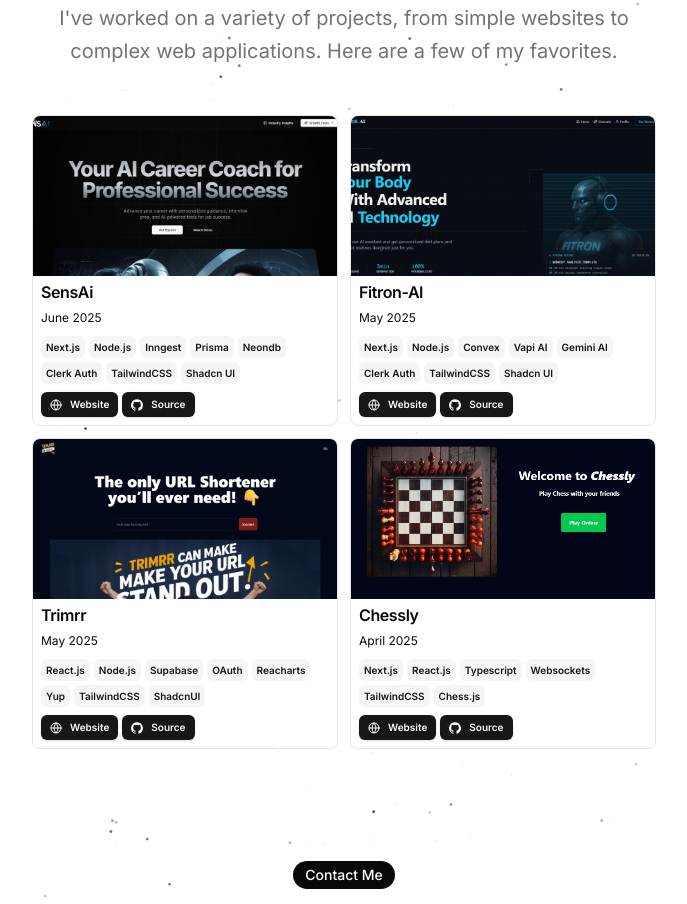
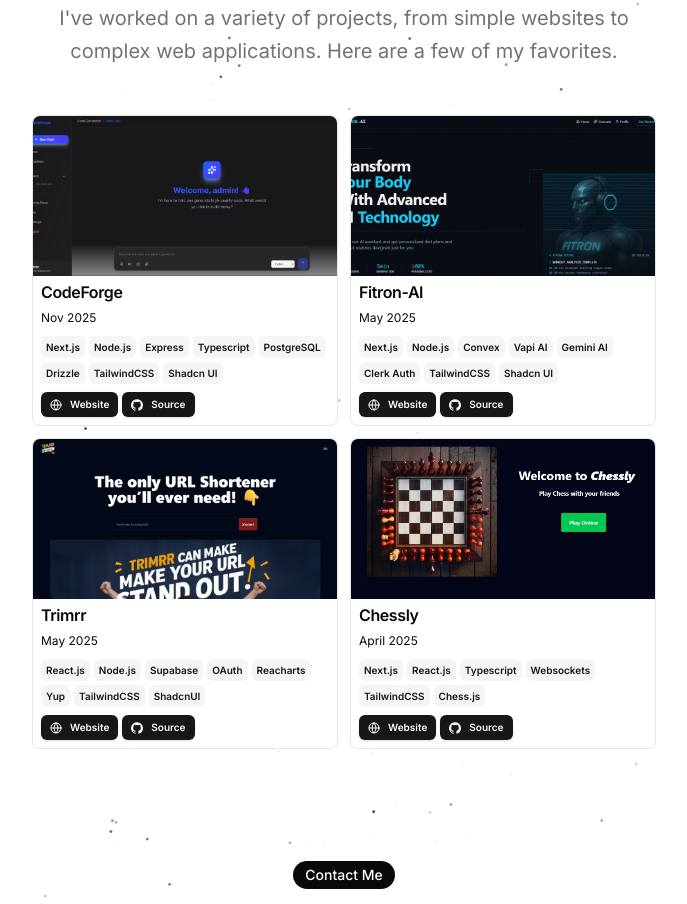
Before and after one commit to priyanshuranjan16/Portfolio, a Next.js app: page / in a window 1280 px wide. Shown: the part 1392-2296 px from the top of the page, without its empty margins (296-983 px from the left). Built offline with nearby package versions, Linux system fonts and the light colour scheme.

Commit message:
added new project

```diff
--- a/src/data/resume.tsx
+++ b/src/data/resume.tsx
@@ -123,19 +123,19 @@ export const DATA = {
   ],
   projects: [
     {
-      title: "SensAi",
-      href: "https://sens-ai-five.vercel.app/",
-      dates: "June 2025",
+      title: "CodeForge",
+      href: "https://codeforge-amber.vercel.app/",
+      dates: "Nov 2025",
       active: true,
       description:
         "Developed an AI-powered career coach that helps users explore career paths, build resumes, and prepare for interviews by offering personalized guidance and resources.",
       technologies: [
         "Next.js",
         "Node.js",
-        "Inngest",
-        "Prisma",
-        "Neondb",
-        "Clerk Auth",
+        "Express",
+        "Typescript",
+        "PostgreSQL",
+        "Drizzle",
         "TailwindCSS",
         "Shadcn UI",
 
@@ -143,16 +143,16 @@ export const DATA = {
       links: [
         {
           type: "Website",
-          href: "https://sens-ai-five.vercel.app/",
+          href: "https://codeforge-amber.vercel.app/",
           icon: <Icons.globe className="size-3" />,
         },
         {
           type: "Source",
-          href: "https://github.com/priyanshuranjan16/SensAI",
+          href: "https://github.com/priyanshuranjan16/CodeForge",
           icon: <Icons.github className="size-3" />,
         },
       ],
-      image: "/sensai_bg.jpg",
+      image: "/codeforge_bg.png",
       video:
         "",
     },
```
